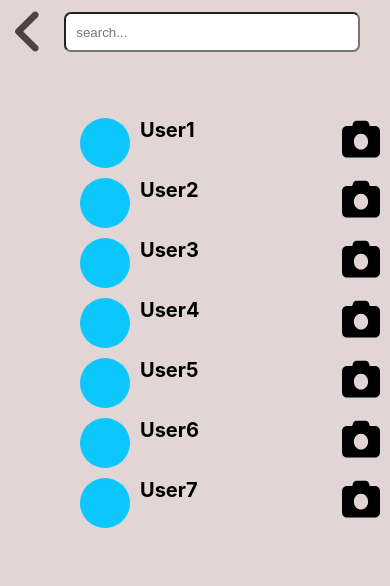
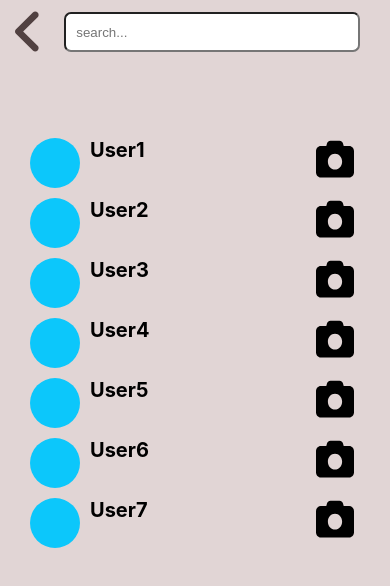
Before and after one commit to bharatrnair/socius-all, a React (Create React App) app: page /chat in a window 390 px wide. Shown: the top 586 px of the page. Built offline with nearby package versions, Linux system fonts and the light colour scheme.

Commit message:
chats responsive complete

```diff
--- a/src/components/Chat.css
+++ b/src/components/Chat.css
@@ -52,7 +52,7 @@
     gap: 10px;
     height: 100%;
     overflow: auto;
-    padding: 0px 0px 0px 70px;
+    padding: 20px;
   }
   .chatBody{
     display: grid;
```
